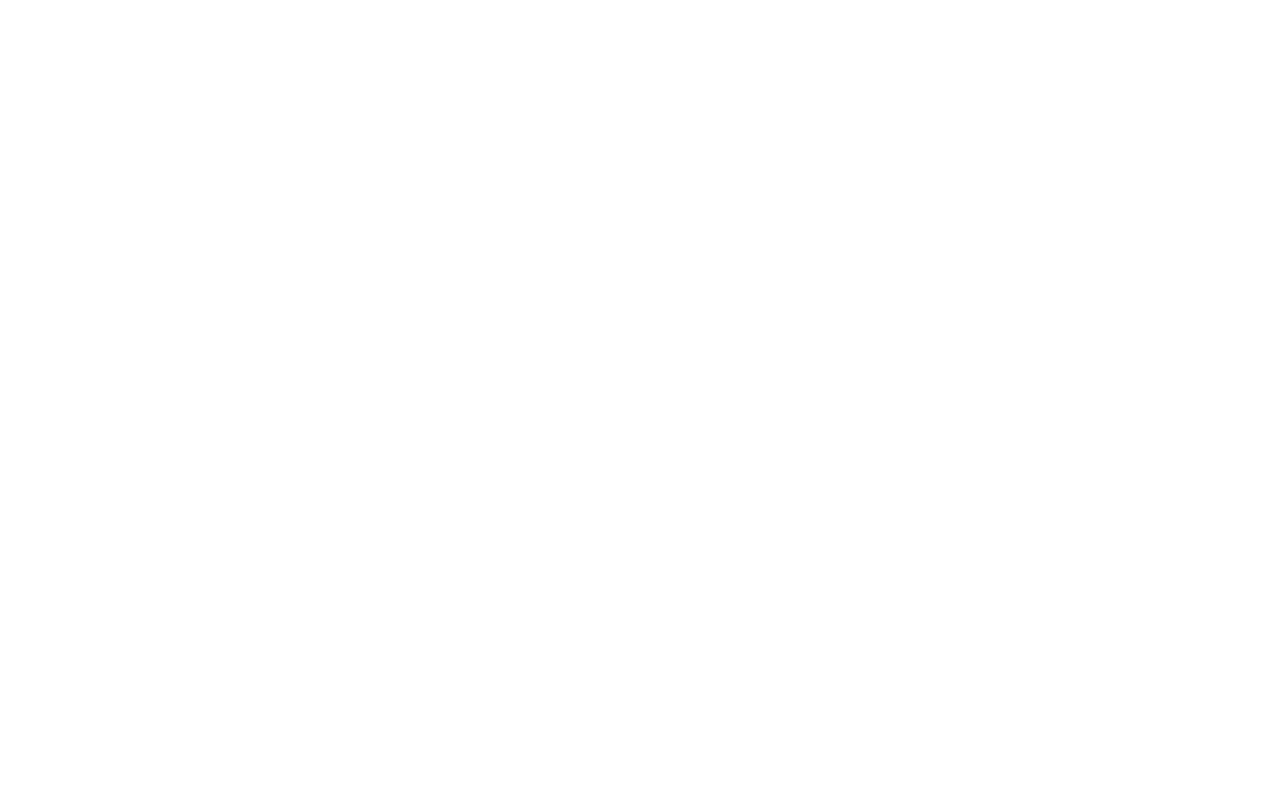
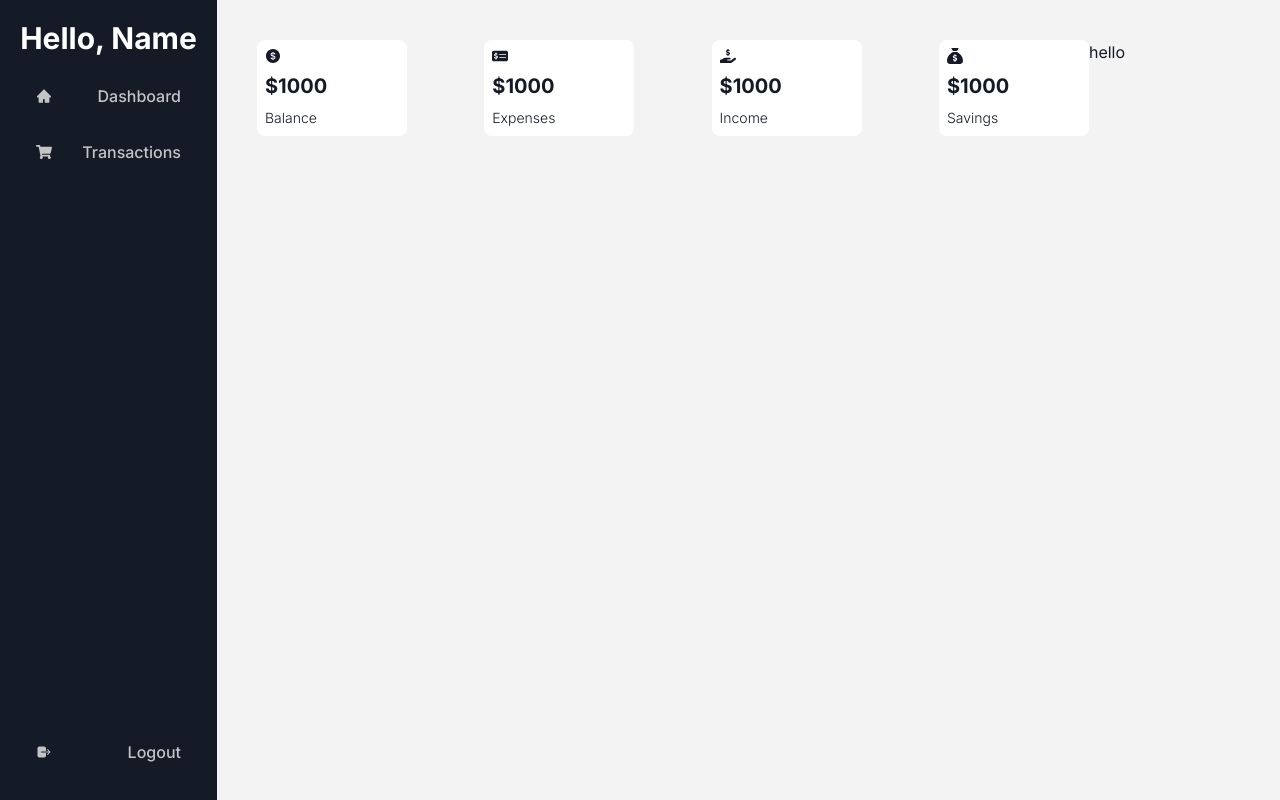
Before and after one commit to jaegarsaun/FinanceWebApp, a Next.js app in the folder frontend/: page / in a window 1280 px wide. Built offline with nearby package versions, Linux system fonts and the light colour scheme.

Commit message:
added navbar and working on dashboard

```diff
--- a/frontend/package.json
+++ b/frontend/package.json
@@ -9,9 +9,10 @@
     "lint": "next lint"
   },
   "dependencies": {
+    "next": "14.1.4",
     "react": "^18",
     "react-dom": "^18",
-    "next": "14.1.4"
+    "react-icons": "^5.0.1"
   },
   "devDependencies": {
     "autoprefixer": "^10.0.1",
--- /dev/null
+++ b/frontend/src/app/components/Navbar.js
@@ -0,0 +1,34 @@
+import { AiFillHome } from "react-icons/ai";
+import { FaShoppingCart } from "react-icons/fa";
+import { IoLogOut } from "react-icons/io5";
+import React from "react";
+const ICONS = {
+  AiFillHome: AiFillHome,
+  FaShoppingCart: FaShoppingCart,
+};
+
+export default function Navbar() {
+  const NavButton = [
+    { text: "Dashboard", icon: "AiFillHome" },
+    { text: "Transactions", icon: "FaShoppingCart" },
+  ];
+  return (
+    <nav className="bg-dark flex flex-col items-center h-[100vh] p-5 gap-3 w-[20vw]">
+      <h1 className="text-white font-bold text-3xl">Hello, Name</h1>
+      <div className="wrapper flex flex-col p-2 justify-between h-full w-full">
+        <ul className="flex flex-col gap-4 w-full h-full">
+          {NavButton.map((item, index) => (
+            <button className="w-full navButton w-full flex flex-row justify-between items-center font-medium text-washed p-2 rounded-xl transition-all hover:bg-white hover:text-dark">
+              {React.createElement(ICONS[item.icon])}
+              {item.text}
+            </button>
+          ))}
+        </ul>
+        <button className="w-full navButton w-full flex flex-row justify-between items-center font-medium text-washed p-2 rounded-xl transition-all hover:bg-white hover:text-dark">
+          <IoLogOut />
+          Logout
+        </button>
+      </div>
+    </nav>
+  );
+}
--- a/frontend/src/app/globals.css
+++ b/frontend/src/app/globals.css
@@ -4,7 +4,8 @@
 
 
 body {
-
+  background-color: #f3f3f3;
+  color: #141B27;
 }
 
 @layer utilities {
--- /dev/null
+++ b/frontend/src/app/login/page.js
@@ -0,0 +1,7 @@
+export default function page(){
+    return (
+        <main>
+            login
+        </main>
+    )
+}
--- a/frontend/src/app/page.js
+++ b/frontend/src/app/page.js
@@ -1,7 +1,47 @@
+import { FaSackDollar } from "react-icons/fa6";
+import { AiFillDollarCircle } from "react-icons/ai";
+import { FaMoneyCheckDollar } from "react-icons/fa6";
+import { FaHandHoldingDollar } from "react-icons/fa6";
+import Navbar from "./components/Navbar";
+import React from "react"
+const ICONS = {
+  AiFillDollarCircle: AiFillDollarCircle,
+  FaSackDollar: FaSackDollar,
+  FaMoneyCheckDollar: FaMoneyCheckDollar,
+  FaHandHoldingDollar: FaHandHoldingDollar,
+};
 export default function Home() {
+  let userBalanceAmount = 1000,
+    userExpenseAmount = 1000,
+    userSavingsAmount = 1000,
+    userIncomeAmount = 1000;
+
+  const moneyCards = [
+    { name: "Balance", iconName: "AiFillDollarCircle", amount: userBalanceAmount },
+    { name: "Expenses", iconName: "FaMoneyCheckDollar", amount: userExpenseAmount },
+    { name: "Income", iconName: "FaHandHoldingDollar", amount: userIncomeAmount },
+    { name: "Savings", iconName: "FaSackDollar", amount: userSavingsAmount },
+  ];
+
   return (
-    <main>
-
+    <main className="flex">
+      <Navbar/>
+      <section className="dashboard p-10 flex flex-row w-full justify-between">
+        <section className="main flex flex-col w-[65vw]">
+          <div className="yourMoney flex flex-col gap-2 md:flex-row md:justify-between md:items-center">
+            {moneyCards.map((item, index) => (
+              <div key={index} className="moneyCard flex flex-col bg-white justify-evenly rounded-lg p-2 gap-2 w-[150px]">
+                {React.createElement(ICONS[item.iconName])}
+                <p className="font-bold text-xl">${item.amount}</p>
+                <p className="font-light text-sm">{item.name}</p>
+              </div>
+            ))}
+          </div>
+        </section>
+        <section className="side flex grow">
+          hello
+        </section>
+      </section>
     </main>
   );
 }
--- a/frontend/tailwind.config.js
+++ b/frontend/tailwind.config.js
@@ -12,6 +12,11 @@
         "gradient-conic":
           "conic-gradient(from 180deg at 50% 50%, var(--tw-gradient-stops))",
       },
+      colors: {
+        "light": "#f3f3f3",
+        "dark": "#141B27",
+        "washed": "#C2C4C6",
+      }
     },
   },
   plugins: [],
```
Also changed, not shown: 1 other file (tests, documents, lock files or other folders).
